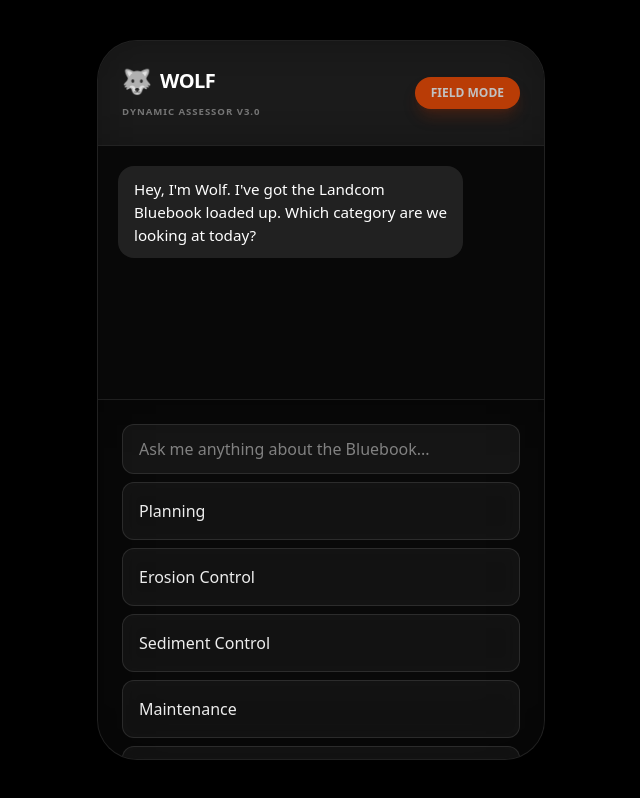
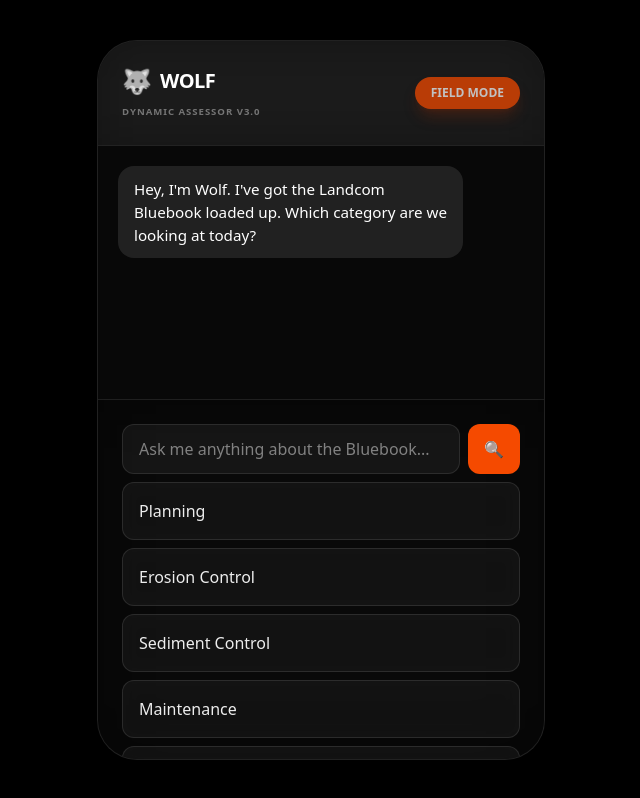
Before and after one commit to paulevansopenclaw-pixel/dynamic-assessor, a Next.js app: page / in a window 1280 px wide. Shown: the whole page, without its empty margins (319-959 px from the left). Built offline with nearby package versions, Linux system fonts and the light colour scheme.

Commit message:
UI: Add missing search button for Assistant mode

```diff
--- a/src/app/page.tsx
+++ b/src/app/page.tsx
@@ -280,12 +280,19 @@ export default function Home() {
           <div className="p-6 bg-black/40 backdrop-blur-2xl border-t border-white/10 max-h-[45vh] overflow-y-auto no-scrollbar">
              {currentState === "PICK_CATEGORY" && (
                <div className="space-y-3">
+                 <div className="flex gap-2 mb-2">
                    <input
                     type="text"
+                    id="search-input"
                     placeholder="Ask me anything about the Bluebook..."
-                  className="w-full bg-white/5 border border-white/10 rounded-xl px-4 py-3 mb-2"
+                    className="flex-1 bg-white/5 border border-white/10 rounded-xl px-4 py-3"
                     onKeyDown={(e) => e.key === 'Enter' && handleSearch((e.target as HTMLInputElement).value)}
                   />
+                  <button onClick={() => {
+                    const input = document.getElementById('search-input') as HTMLInputElement;
+                    handleSearch(input.value);
+                  }} className="bg-orange-600 px-4 rounded-xl">🔍</button>
+                 </div>
                  <div className="grid grid-cols-1 gap-2">
                   {categories.map(cat => (
                     <button key={cat} onClick={() => handleCategorySelect(cat)} className="glass-card w-full p-4 rounded-xl text-left hover:bg-white/10 transition-all">{cat}</button>
```
Lines whose indentation alone changed are shown as unchanged.
